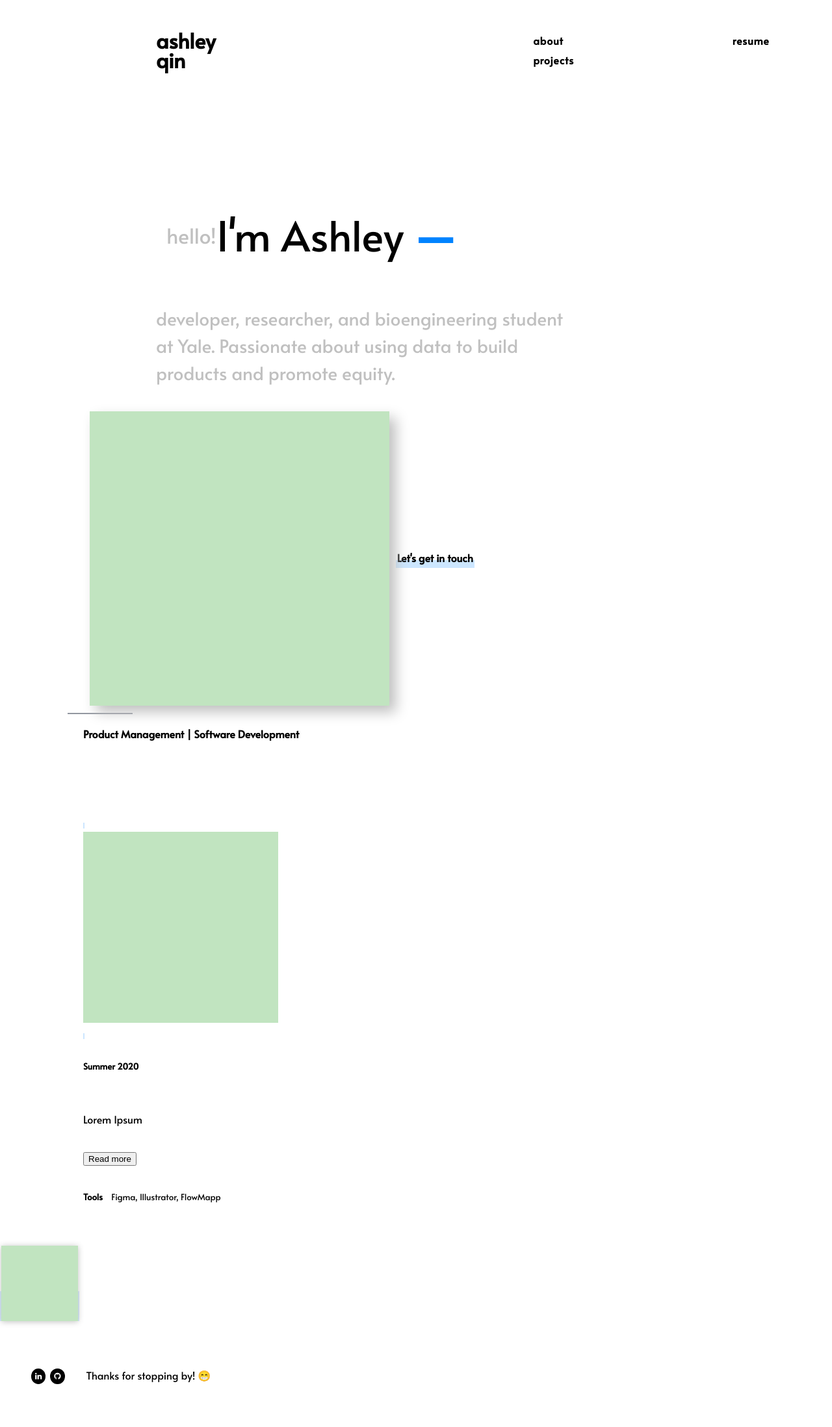
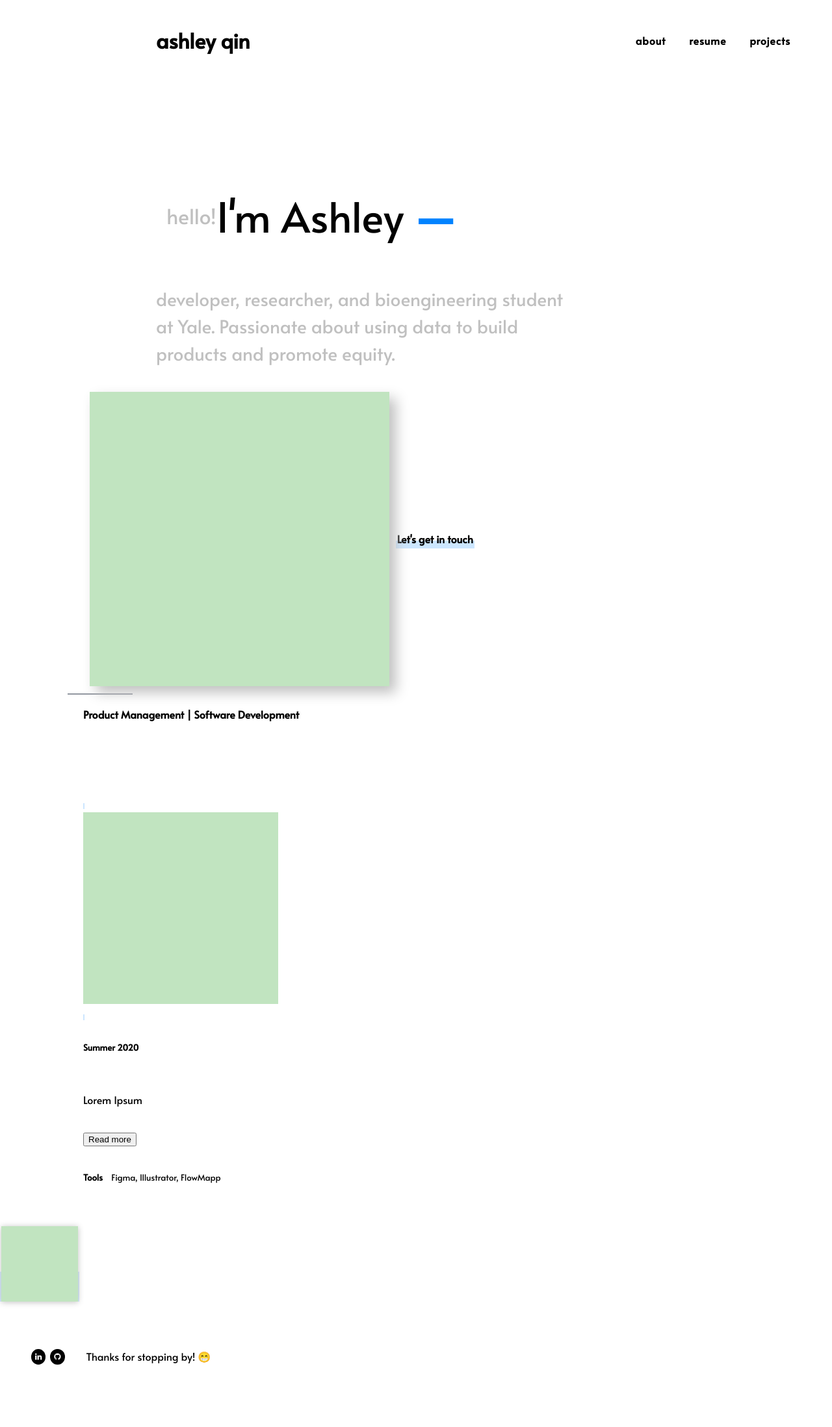
Before and after one commit to ashleyyqin/ashleyyqin.github.io, a Jekyll site: the page built from index.html, in a window 1280 px wide. Shown: the whole page at 65% size. Built offline with Jekyll 4.4.1, drawn with Linux system fonts in a browser that asks for light colours; after the commit the page ends 2166 px from its top, so only the background shows below that.

Commit message:
fix nav bar

```diff
--- a/index.html
+++ b/index.html
@@ -4,9 +4,12 @@ title: Home
 ---
 <div class="wide" style="display: flex;align-items: center;flex-flow: wrap; justify-content:left;">
     <span class="home-top"></span>
-    <span class="home-title1">hello!</span><br>
+    <p>
+        <span class="home-title1">hello!</span>
+    </p>
     <span class="home-title2">I'm Ashley
-        <span style="color: #0083ff; font-weight: bold">
+<!--        <span style="color: #0083ff; font-weight: bold">-->
+        <span class="blue" style="font-weight: bold">
             —
         </span>
     </span>
--- a/styles/main.css
+++ b/styles/main.css
@@ -156,14 +156,13 @@ header a:hover {
 
 nav {
     z-index: 2000;
-    margin-left: 15em;
+    margin-left: auto;
 }
 
 nav a {
     font-size: 100%;
     letter-spacing: 0.05em;
     margin: 1em;
-    margin-left: 15em;
 }
 
 footer {
@@ -498,13 +497,6 @@ main {
     color: #c0c0c0;
 }
 
-/*.home-blurb {
-    display: block;
-    font-weight: 400;
-    font-size: 125%;
-    line-height: 145%;
-}*/
-
 .home-bottom {
     display: block;
     height: calc(2vh + 1vw);
```
